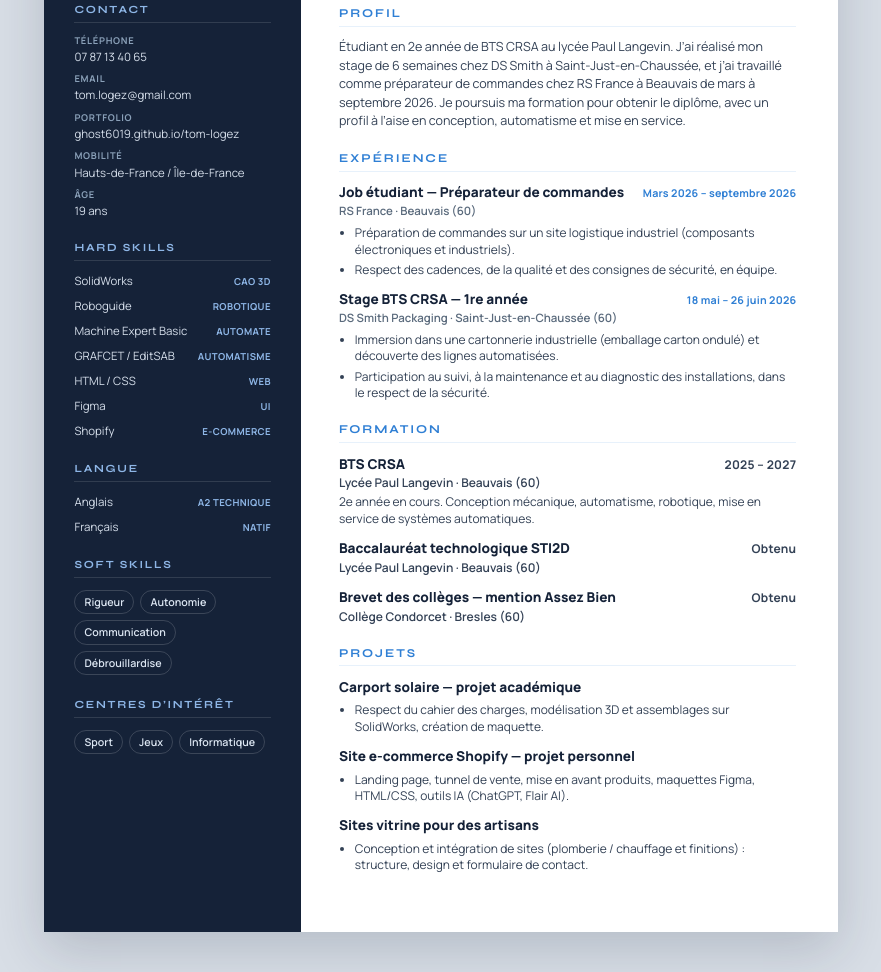
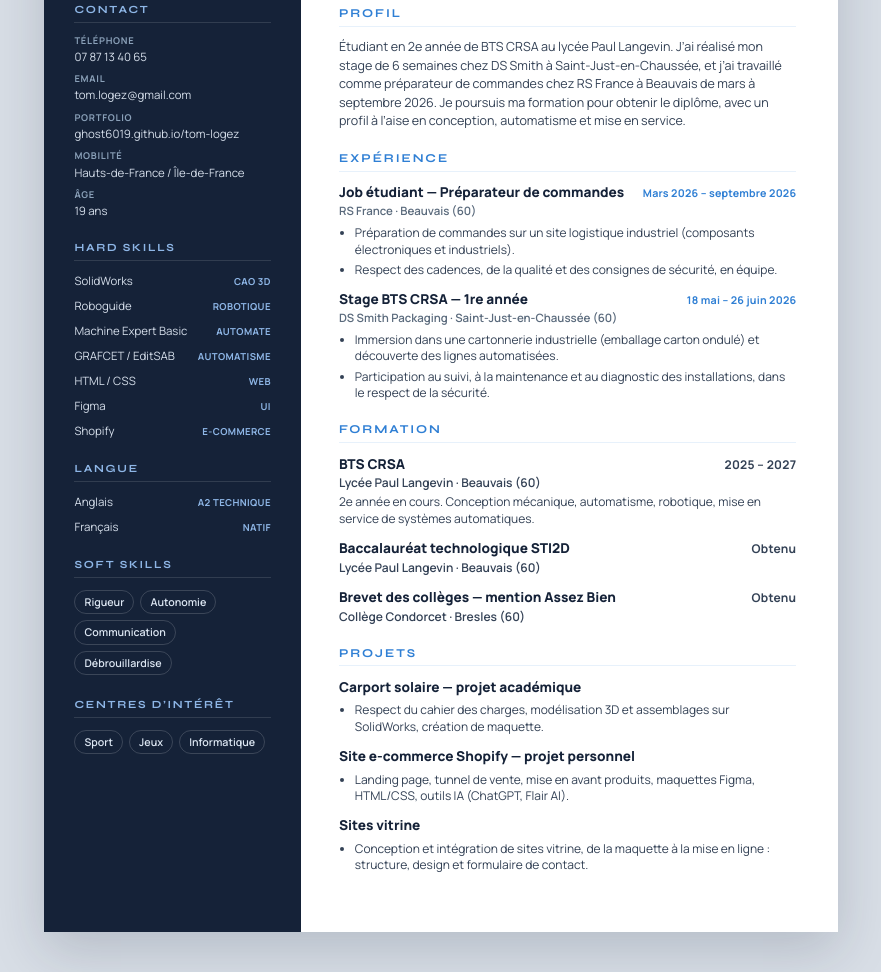
Before and after one commit to ghost6019/tom-logez, a plain HTML site: page cv.html in a window 1280 px wide. Shown: the part 273-1245 px from the top of the page, without its empty margins (199-1080 px from the left). Drawn offline with Linux system fonts and the light colour scheme.

Commit message:
Describe the showcase sites project in general terms on the CV.

```diff
--- a/cv.html
+++ b/cv.html
@@ -172,9 +172,9 @@
           </ul>
         </article>
         <article class="project">
-          <h3>Sites vitrine pour des artisans</h3>
+          <h3>Sites vitrine</h3>
           <ul>
-            <li>Conception et intégration de sites (plomberie / chauffage et finitions) : structure, design et formulaire de contact.</li>
+            <li>Conception et intégration de sites vitrine, de la maquette à la mise en ligne : structure, design et formulaire de contact.</li>
           </ul>
         </article>
       </section>
```
